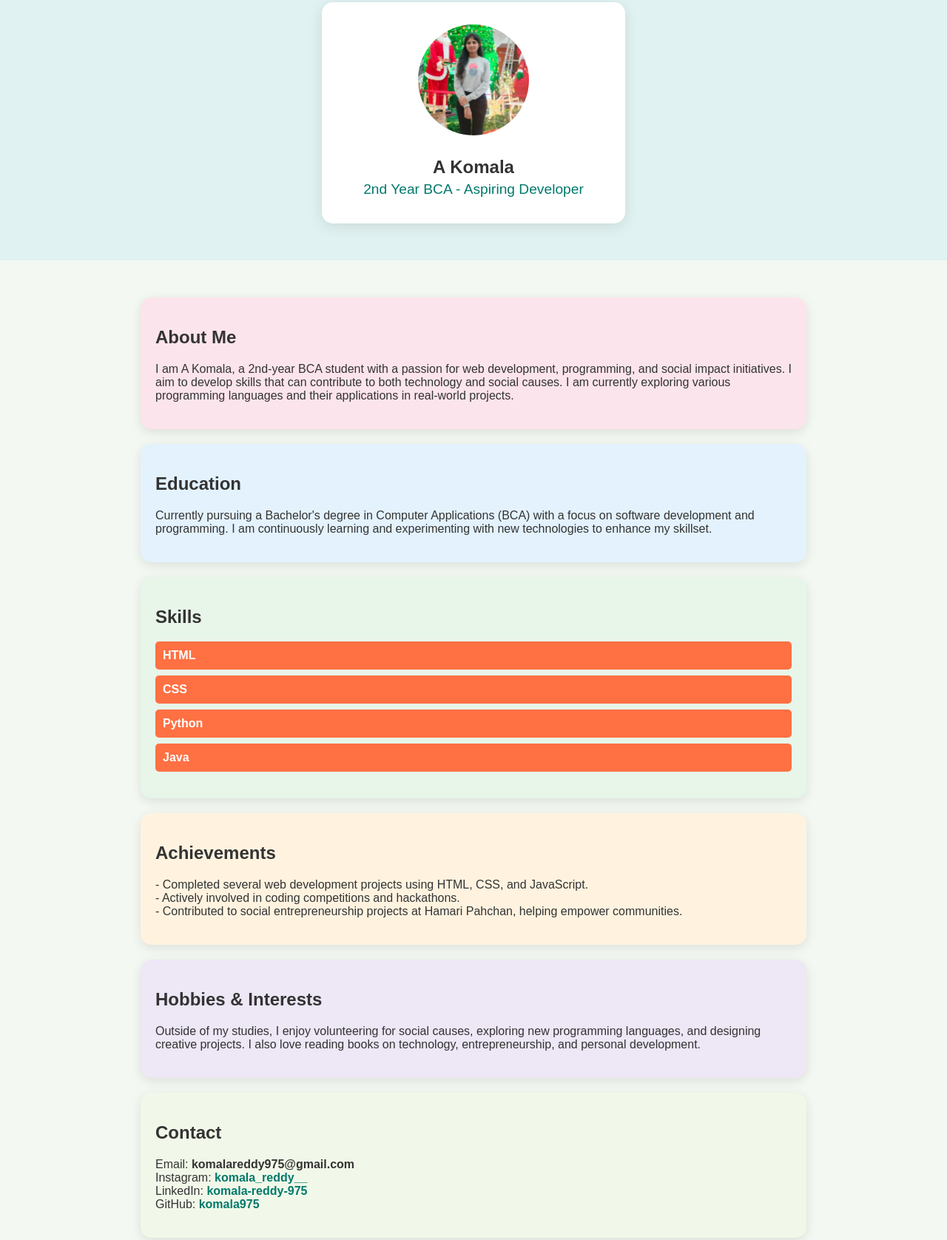
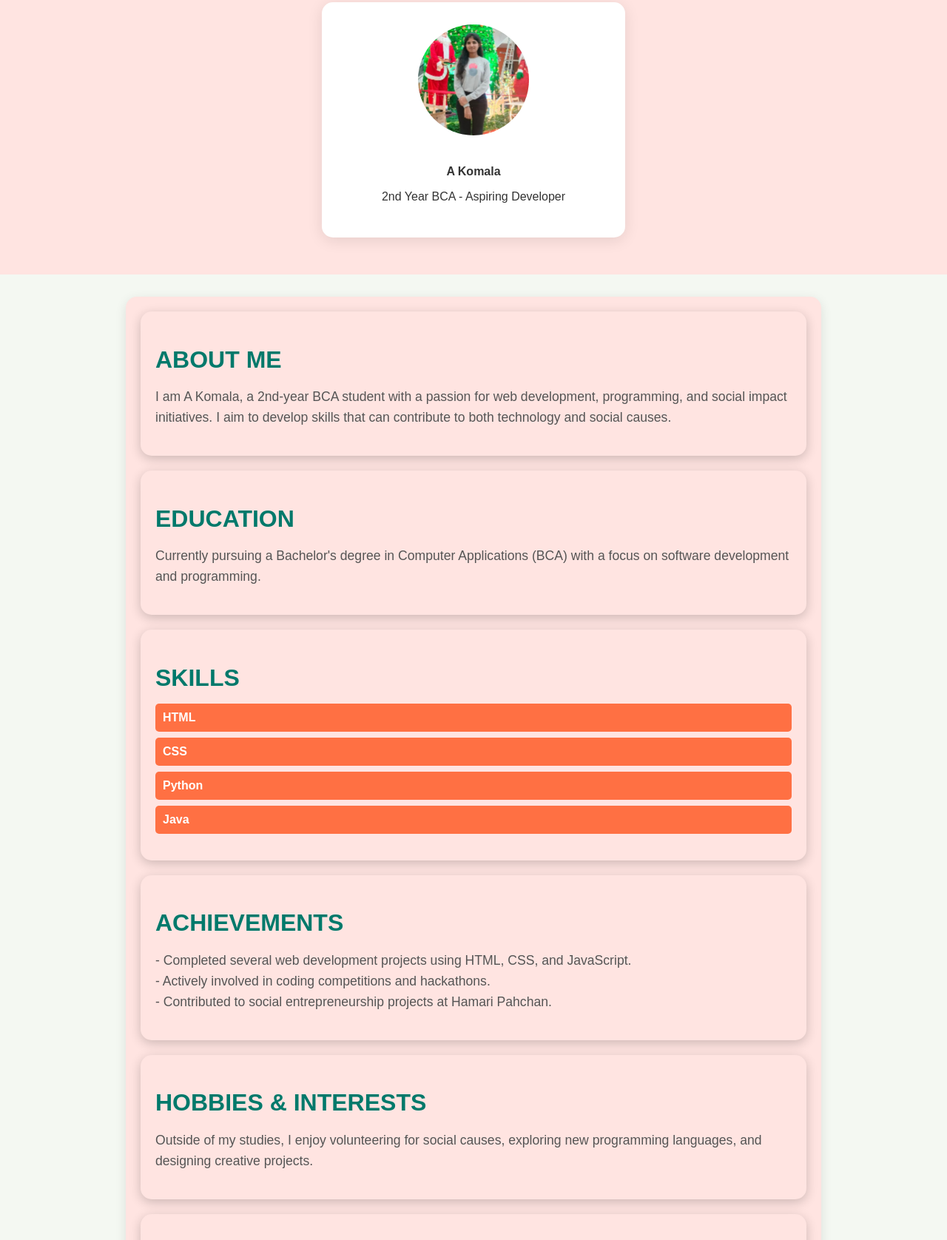
Before and after one commit to Komala975/my_portfolio, a plain HTML site: page index.html in a window 1280 px wide. Shown: the part 277-1953 px from the top of the page at 74% size. Drawn offline with Linux system fonts and the light colour scheme.

Commit message:
Update index.html

```diff
--- a/index.html
+++ b/index.html
@@ -39,7 +39,7 @@
             display: flex;
             justify-content: center;
             padding: 50px 0;
-            background-color: #e0f2f1; /* Light teal background for photo section */
+            background-color: #ffe4e1; /* Bright light pink for photo section */
         }
 
         .photo-container {
@@ -48,7 +48,7 @@
             padding: 30px;
             border-radius: 15px;
             box-shadow: 0 4px 20px rgba(0, 0, 0, 0.1);
-            max-width: 350px; /* Maximum width of the photo section */
+            max-width: 350px;
             width: 100%;
         }
 
@@ -57,7 +57,7 @@
             height: 150px;
             border-radius: 50%;
             object-fit: cover;
-            margin: 0 auto 20px; /* Center the photo and add margin at the bottom */
+            margin: 0 auto 20px;
             transition: 0.3s ease;
         }
 
@@ -66,72 +66,43 @@
             border: 5px solid #ff7043; /* Coral border on hover */
         }
 
-        #photo-section p {
-            font-size: 1.2rem;
-            color: #00796b; /* Dark teal text color */
-            margin: 5px 0;
-        }
-
-        #photo-section p strong {
-            font-size: 1.5rem;
-            color: #333; /* Dark color for the name */
-        }
-
         /* Main Container */
         .container {
             max-width: 900px;
             margin: 30px auto;
             padding: 20px;
+            background-color: #ffe4e1; /* Bright light pink */
+            border-radius: 15px;
+            box-shadow: 0 4px 15px rgba(0, 0, 0, 0.1);
         }
 
         /* Section Styling */
+        .section-title {
+            font-size: 2rem;
+            color: #00796b; /* Dark teal color for titles */
+            margin-bottom: 15px;
+            text-transform: uppercase;
+        }
+
+        .section-content {
+            font-size: 1.1rem;
+            line-height: 1.6;
+            color: #555;
+        }
+
+        /* Card Layout for Sections */
         .card {
+            background-color: #ffe4e1; /* Bright light pink */
             padding: 20px;
             border-radius: 15px;
             margin-bottom: 20px;
-            box-shadow: 0 4px 15px rgba(0, 0, 0, 0.1);
+            box-shadow: 0 4px 15px rgba(0, 0, 0, 0.2);
             transition: 0.3s ease;
         }
-
-        #about .card {
-            background-color: #fce4ec; /* Light pink */
-        }
-
-        #education .card {
-            background-color: #e3f2fd; /* Light blue */
-        }
-
-        #skills .card {
-            background-color: #e8f5e9; /* Light green */
-        }
-
-        #achievements .card {
-            background-color: #fff3e0; /* Light orange */
-        }
-
-        #hobbies .card {
-            background-color: #ede7f6; /* Light purple */
-        }
-
-        #contact .card {
-            background-color: #f1f8e9; /* Light lime */
-        }
-
         .card:hover {
             transform: scale(1.05);
             box-shadow: 0 6px 20px rgba(0, 0, 0, 0.3);
-        }
-
-        /* Links Styling */
-        a {
-            color: #00796b; /* Dark teal for links */
-            text-decoration: none;
-            font-weight: bold;
-            transition: 0.3s ease;
-        }
-        a:hover {
-            text-decoration: underline;
-            color: #ff7043; /* Coral on hover */
+            background-color: #ffc0cb; /* Slightly darker light pink on hover */
         }
 
         /* Skills List */
@@ -150,7 +121,7 @@
         }
         .skills-list li:hover {
             background-color: #00796b; /* Dark teal on hover */
-            color: white; /* Keep text white */
+            color: white;
         }
 
         /* Social Icons */
@@ -170,20 +141,20 @@
         }
         .social-icons a:hover {
             background-color: #ff7043;
-            transform: scale(1.2); /* Enlarges icon on hover */
+            transform: scale(1.2);
         }
 
         /* Footer */
         footer {
             text-align: center;
             padding: 20px;
-            background-color: #4db6ac; /* Soft teal footer */
+            background-color: #4db6ac;
             color: white;
             margin-top: 30px;
             border-top: 5px solid #ff7043;
         }
         footer:hover {
-            background-color: #009688; /* Hover effect on footer */
+            background-color: #009688;
         }
     </style>
 </head>
@@ -198,7 +169,6 @@
     <!-- Photo Section -->
     <section id="photo-section">
         <div class="photo-container">
-            <!-- Using img tag for profile photo -->
             <img src="komala.jpg" alt="A Komala" class="profile-photo">
             <p><strong>A Komala</strong></p>
             <p>2nd Year BCA - Aspiring Developer</p>
@@ -213,7 +183,7 @@
             <div class="card">
                 <h2 class="section-title">About Me</h2>
                 <p class="section-content">
-                    I am A Komala, a 2nd-year BCA student with a passion for web development, programming, and social impact initiatives. I aim to develop skills that can contribute to both technology and social causes. I am currently exploring various programming languages and their applications in real-world projects.
+                    I am A Komala, a 2nd-year BCA student with a passion for web development, programming, and social impact initiatives. I aim to develop skills that can contribute to both technology and social causes.
                 </p>
             </div>
         </section>
@@ -223,7 +193,7 @@
             <div class="card">
                 <h2 class="section-title">Education</h2>
                 <p class="section-content">
-                    Currently pursuing a Bachelor's degree in Computer Applications (BCA) with a focus on software development and programming. I am continuously learning and experimenting with new technologies to enhance my skillset.
+                    Currently pursuing a Bachelor's degree in Computer Applications (BCA) with a focus on software development and programming.
                 </p>
             </div>
         </section>
@@ -248,7 +218,7 @@
                 <p class="section-content">
                     - Completed several web development projects using HTML, CSS, and JavaScript.<br>
                     - Actively involved in coding competitions and hackathons.<br>
-                    - Contributed to social entrepreneurship projects at Hamari Pahchan, helping empower communities.
+                    - Contributed to social entrepreneurship projects at Hamari Pahchan.
                 </p>
             </div>
         </section>
@@ -258,7 +228,7 @@
             <div class="card">
                 <h2 class="section-title">Hobbies & Interests</h2>
                 <p class="section-content">
-                    Outside of my studies, I enjoy volunteering for social causes, exploring new programming languages, and designing creative projects. I also love reading books on technology, entrepreneurship, and personal development.
+                    Outside of my studies, I enjoy volunteering for social causes, exploring new programming languages, and designing creative projects.
                 </p>
             </div>
         </section>
```
